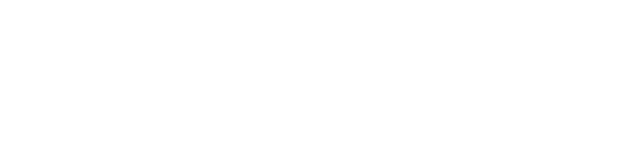
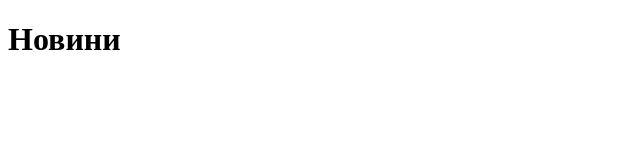
Before and after one commit to systnager/TechPrakt2025Task0, a plain HTML site: page vt231_ntg/index.html in a window 1280 px wide. Shown: the whole page, without its empty margins (0-640 px from the left). Drawn offline with Linux system fonts and the light colour scheme.

Commit message:
add h1 header

```diff
--- a/vt231_ntg/index.html
+++ b/vt231_ntg/index.html
@@ -5,6 +5,7 @@
     <title>Title</title>
 </head>
 <body>
+<h1>Новини</h1>
 
 </body>
 </html>
```
